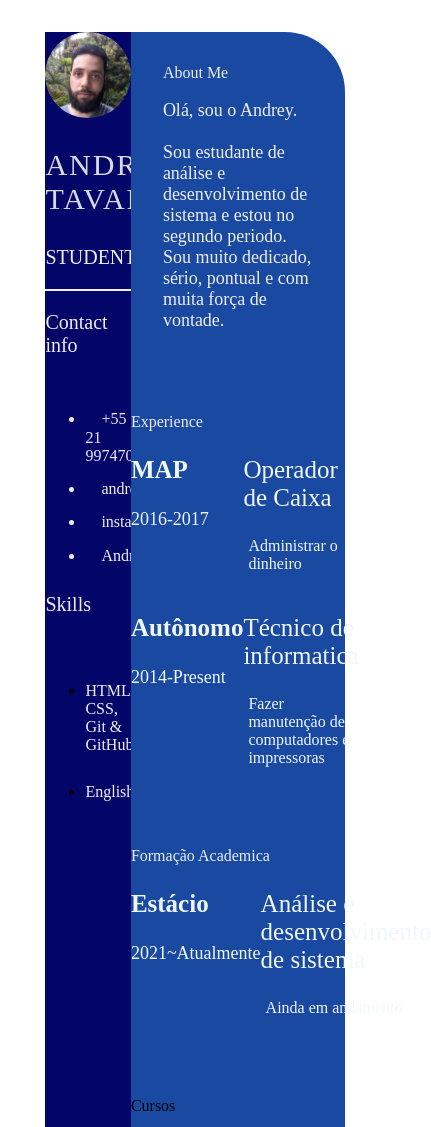
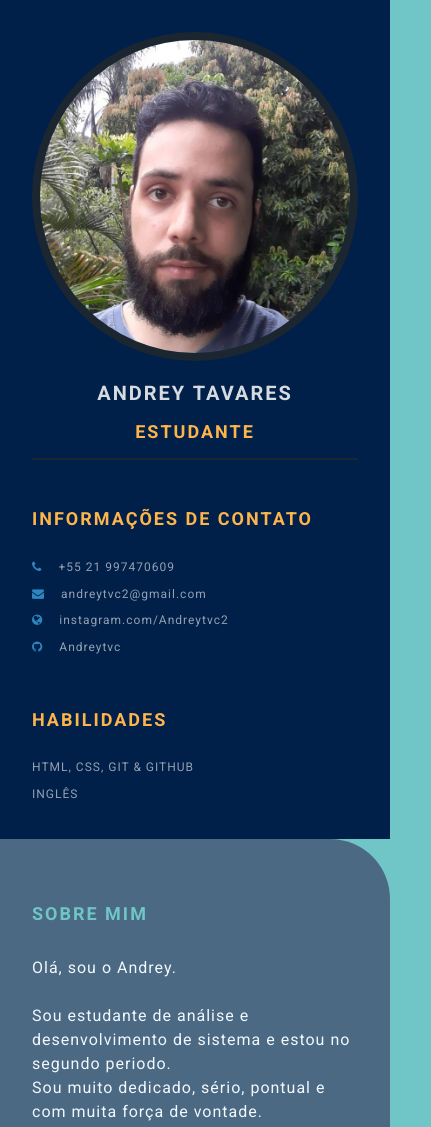
Before and after one commit to Andreytvc/Andreytvc.github.io, a plain HTML site: page index.html in a window 390 px wide. Shown: the top 1127 px of the page, 431 px wide, since content can reach past the window. Drawn offline with Linux system fonts and the light colour scheme.

Commit message:
feature: css style (#6)

```diff
--- a/index.html
+++ b/index.html
@@ -1,3 +1,4 @@
+<!DOCTYPE html>
 <html lang="en">
 
 <head>
@@ -6,6 +7,17 @@
     <meta name="viewport" content="width=device-width, initial-scale=1.0">
     <title>Andrey Tavares CV</title>
 
+    <!-- Google font  -->
+    <link rel="preconnect" href="https://fonts.googleapis.com">
+    <link rel="preconnect" href="https://fonts.gstatic.com" crossorigin>
+    <link
+        href="https://fonts.googleapis.com/css2?family=Roboto:ital,wght@0,100;0,300;0,400;0,700;1,100;1,300;1,400;1,700&display=swap"
+        rel="stylesheet">
+
+    <!-- font-awesome -->
+    <link rel="stylesheet" href="https://cdnjs.cloudflare.com/ajax/libs/font-awesome/4.7.0/css/font-awesome.min.css">
+
+    <!-- Custom CSS -->
     <link rel="stylesheet" href="style.css">
 </head>
 
@@ -16,25 +28,25 @@
                 <div class="profile">
                     <img class="profile-image" src="img/profile-img.jpg" alt="profile image">
                     <p class="name">Andrey Tavares</p>
-                    <p class="profession">Student</p>
+                    <p class="profession">Estudante</p>
                 </div>
                 <div class="contact-info">
-                    <p class="Left-title">Contact info</p>
+                    <p class="left-title">Informações de contato</p>
                     <ul>
-                        <li><i class="fa fa=phone"></i>+55 21 997470609</li>
-                        <li><i class="fa fa=envelope"></i>andreytvc2@gmail.com</li>
-                        <li><i class="fa fa=globe"></i>instagram.com/Andreytvc2</li>
-                        <li><i class="fa fa=github"></i>Andreytvc</li>
+                        <li><i class="fa fa-phone"></i>+55 21 997470609</li>
+                        <li><i class="fa fa-envelope"></i>andreytvc2@gmail.com</li>
+                        <li><i class="fa fa-globe"></i>instagram.com/Andreytvc2</li>
+                        <li><i class="fa fa-github"></i>Andreytvc</li>
                     </ul>
                 </div>
                 <div class="skills">
-                    <p class="Left-title">Skills</p>
+                    <p class="left-title">Habilidades</p>
                     <ul>
                         <li>
                             <p>HTML, CSS, Git & GitHub</p>
                         </li>
                         <li>
-                            <p>English</p>
+                            <p>Inglês</p>
                         </li>
                     </ul>
                 </div>
@@ -43,16 +55,15 @@
         <section class="right-section">
             <div class="right-section-contents">
                 <section class="about gap">
-                    <div class="right-title">About Me</div>
+                    <div class="right-title">Sobre mim</div>
                     <p class="about-me-contents">
                         Olá, sou o Andrey.<br>
                         <br>Sou estudante de análise e desenvolvimento de sistema e estou no segundo periodo.
                         <br>Sou muito dedicado, sério, pontual e com muita força de vontade.
                     </p>
                 </section>
-            </div>
             <section class="experience gap">
-                <div class="right-title">Experience</div>
+                <div class="right-title">Experiência</div>
                 <div class="experience-contents">
                     <div class="exp-left">
                         <p class="exp-company-name">MAP</p>
@@ -61,24 +72,24 @@
                     <div class="exp-right">
                         <p class="exp-position">Operador de Caixa</p>
                         <p class="exp-desc">
-                            Administrar o dinheiro
+                            Administrador de caixa
                         </p>
                     </div>
                     <div class="exp-left">
                         <p class="exp-company-name">Autônomo</p>
-                        <p class="exp-time-period">2014-Present</p>
+                        <p class="exp-time-period">2014-Atualmente</p>
                     </div>
                     <div class="exp-right">
                         <p class="exp-position">Técnico de informatica</p>
                         <p class="exp-desc">
-                            Fazer manutenção de computadores e impressoras
+                            Manutenção de computadores e impressoras
                         </p>
                     </div>
                 </div>
 
             </section>
             <section class="education gap">
-                <div class="right-title">Formação Academica</div>
+                <div class="right-title">Formação Acadêmica</div>
                 <div class="education-contents">
                     <div class="education-left">
                         <p class="education-school-name">Estácio</p>
@@ -95,18 +106,19 @@
 
             </section>
             <section class="awards gap">
-                <div class="right-tittle">Cursos</div>
+                <div class="right-title">Cursos</div>
                 <div class="awards-contents">
                     <div class="awards-left">
                         <p class="awards-company-name">Ebac</p>
                         <p class="awards-time-period">Novembro 2022</p>
                     </div>
                     <div class="awards-right">
-                    <p class="awards-name">Curso</p>
-                    <p class="awards-desc">Maratona de HTML, CSS, Git e Github</p>
+                        <p class="awards-name">Jornada Dev EBAC</p>
+                        <p class="awards-desc">Curso de Front-End</p>
                     </div>
                 </div>
             </section>
+        </div>
         </section>
     </main>
 
--- a/style.css
+++ b/style.css
@@ -1,9 +1,13 @@
-** {
+* {
     margin: 0;
     padding: 0;
     box-sizing: border-box;
     list-style: none;
     font-family: 'Roboto', sans-serif;
+}
+
+body {
+    background-color: #70c6c7;
 }
 
 .resume-contents {
@@ -17,28 +21,29 @@
 .left-section {
     grid-column: span 2;
     height: 100%;
-    background-color: #030569;
+    background-color: #00204A;
 }
 
 .right-section {
     grid-column: span 5;
     height: 100%;
-    background-color: #1949a1;
+    background-color: #4B6982;
     border-radius: 0px 60px 0px 0px;
 }
 
-.left-section-contents{
+.left-section-content{
     padding: 2rem 2rem;
 }
 
 .profile {
     width: 100%;
-    border-bottom: 2px solid #eeeeee;
+    border-bottom: 2px solid #1B2631;
 }
 
 .profile .profile-image {
     width: 100%;
-    border-radius: 100%;
+    border-radius: 50%;
+    border: 8px solid #1B2631;
 }
 
 .name {
@@ -46,19 +51,31 @@
     font-size: 30px;
     letter-spacing: 2px;
     text-transform: uppercase;
+    text-align: center;
+    font-weight: bold;
+    padding: 1rem 0;
 }
 
 .profession {
-    color: #eeeeee;
+    color: #FDB44B;
     font-size: 20px;
     text-transform: uppercase;
     text-align: center;
+    letter-spacing: 2px;
+    font-weight: bold;
+    padding-bottom: 1rem;
 }
 
 /* .contact-info { border-bottom: 2px solid #1B2631; } */
 .left-title {
-    color: #eeeeee;
+    color: #FDB44B;
     font-size: 20px;
+    letter-spacing: 2px;
+    text-transform: uppercase;
+    font-weight: bold;
+    display: flex;
+    align-items: center;
+    padding-top: 3rem;
 }
 
 .contact-info ul {
@@ -68,14 +85,18 @@
 .contact-info ul li,
 .references ul li {
     padding: .4rem 0;
-    color: #eeeeee;
+    display: flex;
+    align-items: center;
+    color: #d6dbdfaf;
+    letter-spacing: 1px;
+    font-size: 18px;
 }
 
 .contact-info ul li i,
 .references ul li i {
     padding-right: 1rem;
     font-size: 18px;
-    color: #eeeeee;
+    color: #2E86C1;
 }
 
 .skills ul {
@@ -83,15 +104,46 @@
 }
 .skills ul li p {
     padding: .4rem 0;
-    color: #eeeeee;
+    color: #d6dbdfaf;
+    font-size: 18px;
+    letter-spacing: 1px;
+    display: flex;
+    align-items: center;
+    text-transform: uppercase;
 }
+
+.referance-name {
+    padding-top: 1.5rem;
+    padding-bottom: .4rem;
+    font-size: 18px;
+    color: #F9E79F;
+    letter-spacing: 1px;
+    text-transform: uppercase;
+}
+
+.referance-profession {
+    font-size: 16px;
+    color: #d6dbdfaf;
+    letter-spacing: 1px;
+    /* text-transform: uppercase; */
+    padding-bottom: .4rem;
+}
+
 
 .right-section-contents {
     padding: 2rem 2rem;
 }
 
 .right-title {
-    color: #eeeeee;
+    color: #70C6C7;
+    font-size: 40px;
+    letter-spacing: 2px;
+    text-transform: uppercase;
+    font-weight: bold;
+    display: flex;
+    align-items: center;
+    padding: 2rem 0;
+    position: relative;
 }
 
 .gap {
@@ -99,7 +151,9 @@
 }
 .about-me-contents {
     font-size: 18px;
-    color: #eeeeee;
+    letter-spacing: 1px;
+    line-height: 2rem;
+    color: #F1F8FD;
 }
 
 .experience-contents,
@@ -116,23 +170,124 @@
 .awards-company-name {
     font-size: 25px;
     font-weight: bold;
+    text-transform: uppercase;
+    letter-spacing: 1px;
+    color: #FDB44B;
+    padding-bottom: .4rem;
 }
 
 .exp-time-period,
 .educationp-time-period,
 .awards-time-period {
     font-size: 18px;
+    letter-spacing: 1px;
+    line-height: 2rem;
 }
 
 .exp-position,
 .education-subject,
 .awards-name {
     font-size: 25px;
+    font-weight: bold;
+    text-transform: uppercase;
+    letter-spacing: 1px;
+    color: #FDB44B;
+    padding-bottom: .4rem;
 }
 
 .exp-desc,
 .education-desc,
 .awards-desc {
     font-size: 16px;
+    letter-spacing: 1px;
+    line-height: 1.5rem;
+    border-left: 3px solid #a5a3a3;
     padding-left: 5px;
 }
+
+/* Media queries */
+@media screen and (max-width:780px) {
+    .experience-contents,
+    .education-contents,
+    .awards-contents {
+        grid-template-columns: repeat(1, 1fr);
+    }
+}
+
+@media screen and (max-width:780px) {
+    .left-section {
+        grid-column: span 3;
+    }
+
+    .right-section {
+        grid-column: span 4;
+    }
+
+}
+
+@media screen and (max-width:1200px) {
+    .resume-contents {
+        grid-template-columns: repeat(1, 1fr);
+    }
+}
+
+@media screen and (max-width:390px) {
+    .resume-contents {
+        width: 100%;
+        margin: 0 auto;
+    }
+
+    .name {
+        font-size: 20px;
+    }
+
+    .profession {
+        font-size: 18px;
+    }
+
+    .left-title {
+        font-size: 18px;
+    }
+
+    .right-title {
+        font-size: 18px;
+    }
+
+    .contact-info ul li,
+    .references ul li {
+        font-size: 12px;
+    }
+
+    .contact-info ul li i,
+    .references ul li i {
+        /* padding-right: 1rem; */
+        font-size: 12px;
+    }
+
+    .skills ul li p {
+        font-size: 12px;
+    }
+
+    .about-me-contents {
+        font-size: 16px;
+        line-height: 1.5rem;
+    }
+
+    .exp-company-name,
+    .education-school-name,
+    .awards-company-name {
+        font-size: 18px;
+    }
+
+    .exp-time-period,
+    .educationp-time-period,
+    .awards-time-period {
+        font-size: 16px;
+    }
+
+    .exp-position,
+    .education-subject,
+    .awards-name {
+        font-size: 18px;
+    }
+}
```
Lines whose indentation alone changed are shown as unchanged.
